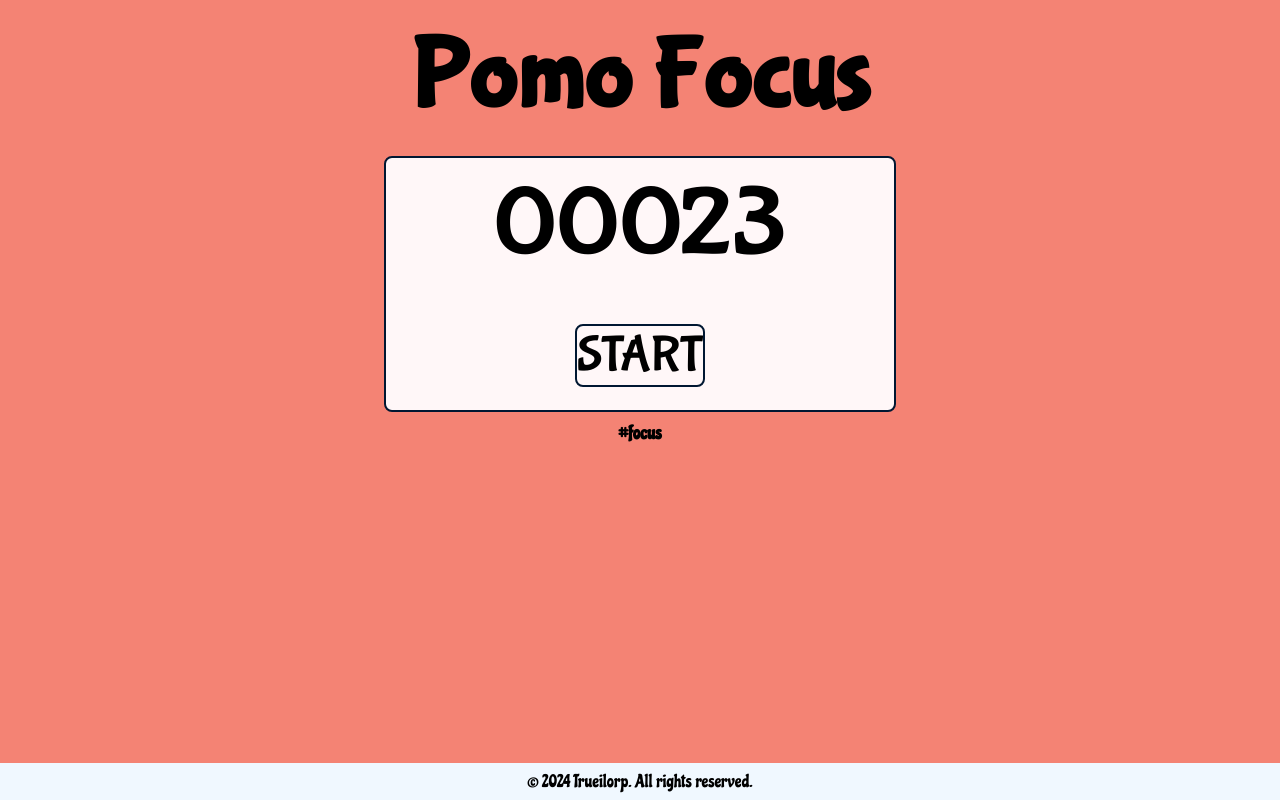
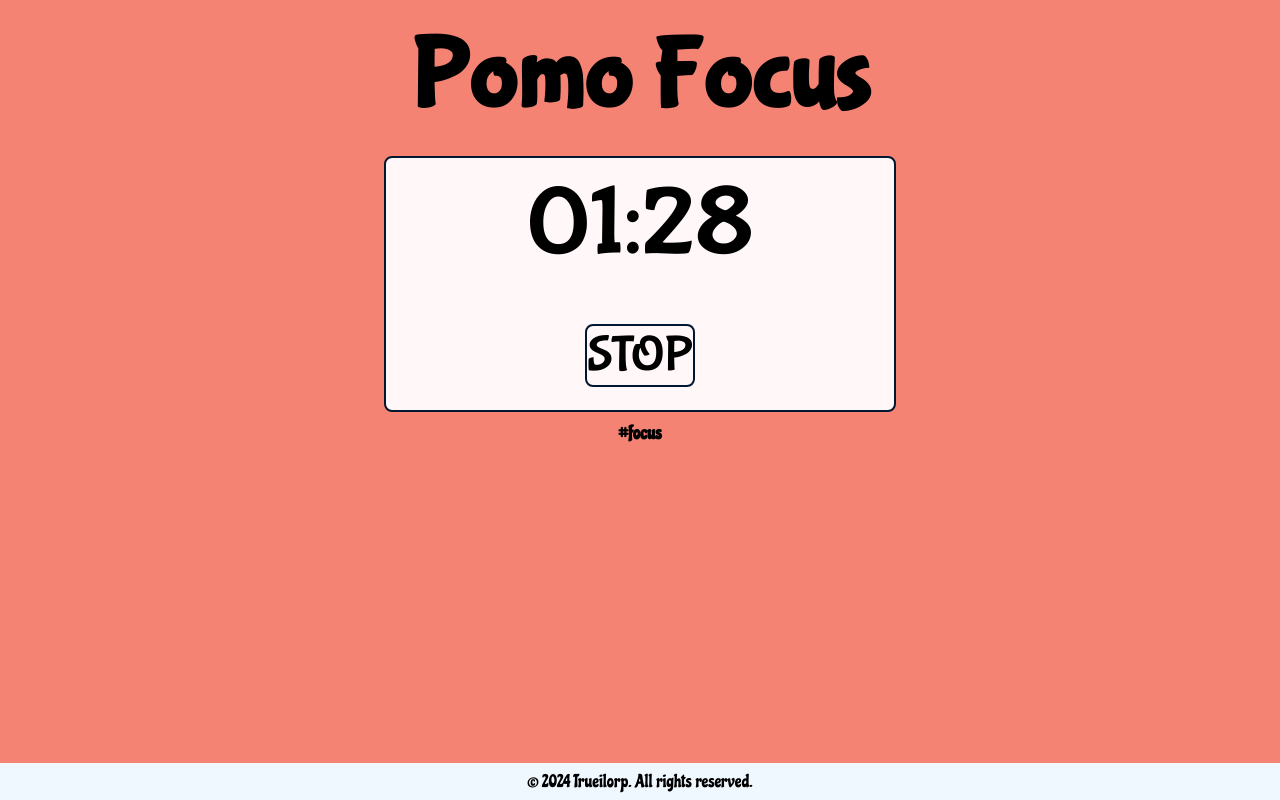
Before and after one commit to trueilorp/POMO-FOCUS, a plain HTML site: page index.html in a window 1280 px wide. Both pictures are taken after a click on the button "START". Drawn offline with Linux system fonts and the light colour scheme.

Commit message:
timer okay, stop button

```diff
--- a/index.html
+++ b/index.html
@@ -5,13 +5,14 @@
     <meta name="viewport" content="width=device-width, initial-scale=1.0">
     <link rel="stylesheet" href="style.css">
     <title>Pomo Focus</title>
-    <link rel="website icon" type="png" href="/images/SD.png">
+    <link rel="website icon" type="png" href="/images/pomodoro-technique.png">
 </head>
 <body>
     <h1>Pomo Focus</h1>
     <div class="timer">
-        <div class="time-counter">25:00</div>
+        <div class="time-counter"></div>
         <button class="start-button">START</button>
+        <button class="stop-button hidden">STOP</button>
     </div>
     <div class="focus">
         <h3>#focus</h3>
--- a/script.js
+++ b/script.js
@@ -1,15 +1,53 @@
-let time = 25
+let time_minutes = 1;
+let time_seconds = 30;
+let duration = time_minutes * 60 + time_seconds;
 const timer = document.querySelector('.time-counter');
 const startButton = document.querySelector('.start-button');
+const stopButton = document.querySelector('.stop-button');
 
+function paddedFormat(num) {
+    return num < 10 ? '0' + num : num;
+}
+timer.textContent = `${paddedFormat(time_minutes)}:${paddedFormat(time_seconds)}`;
+
+function startFocus(){
+    startButton.classList.add('hidden');
+    stopButton.classList.remove('hidden');
+}
+
+function stopTimer(){
+
+}
+
+function timeOver() {
+    alert("Frate, è l'ora di riposare!");
+}
+
+var alertShown = false;
+let min = 0;
+let sec = 0;
 function decrementTime(){
-    time--;
-    timer.innerText = String(time).padStart(5,0);
-    if (time < 0){
+    duration--;
+    min = parseInt(duration / 60);
+    sec = parseInt(duration % 60);
+
+    timer.textContent = `${paddedFormat(min)}:${paddedFormat(sec)}`;
+
+    if (duration < 0 && !alertShown){
+        timeOver();
+        alertShown = true;
         location.reload();
     }
 }
 
 startButton.addEventListener('click', function(){
+    startFocus()
+});
+
+startButton.addEventListener('click', function(){
     setInterval(decrementTime, 1000)
 });
+
+stopButton.addEventListener('click', function(){
+    stopTimer()
+});
--- a/style.css
+++ b/style.css
@@ -72,11 +72,24 @@ footer {
     background-color: aliceblue;
 }
 
+.stop-button{
+    border: 2px solid rgb(0, 23, 50);
+    font-size: 50px;
+    font-family: 'Bubble', sans-serif;
+    background-color: #fff7f8;
+    border-radius: 8px;
+    cursor: pointer;
+}
+
 .focus{
     margin-top: 10px;
     text-align: center;
     font-size: medium;
     font-family: 'Chicle', sans-serif;
+}
+
+.hidden{
+    display: none;
 }
 
 /*
```
Also changed, not shown: images/pomodoro-technique.png (added).
